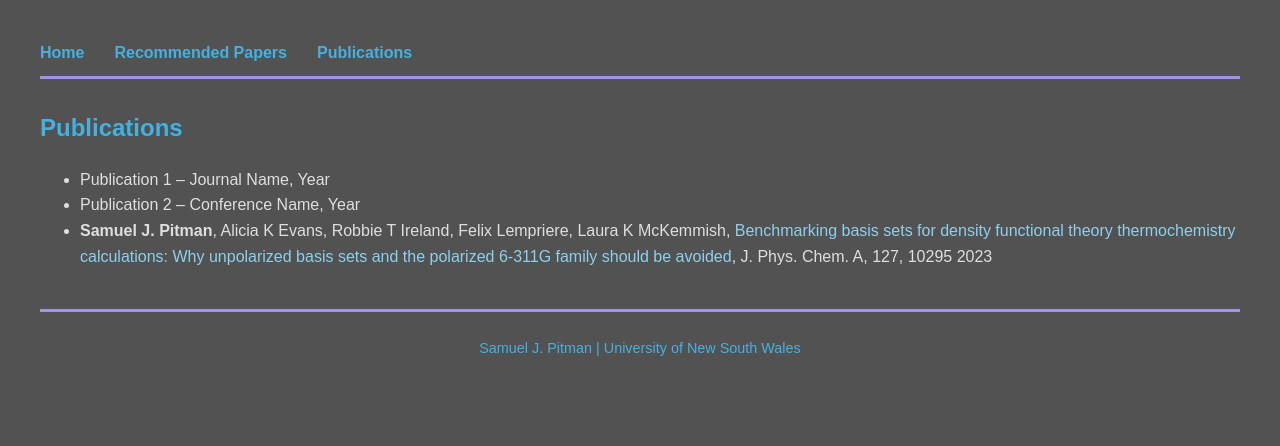
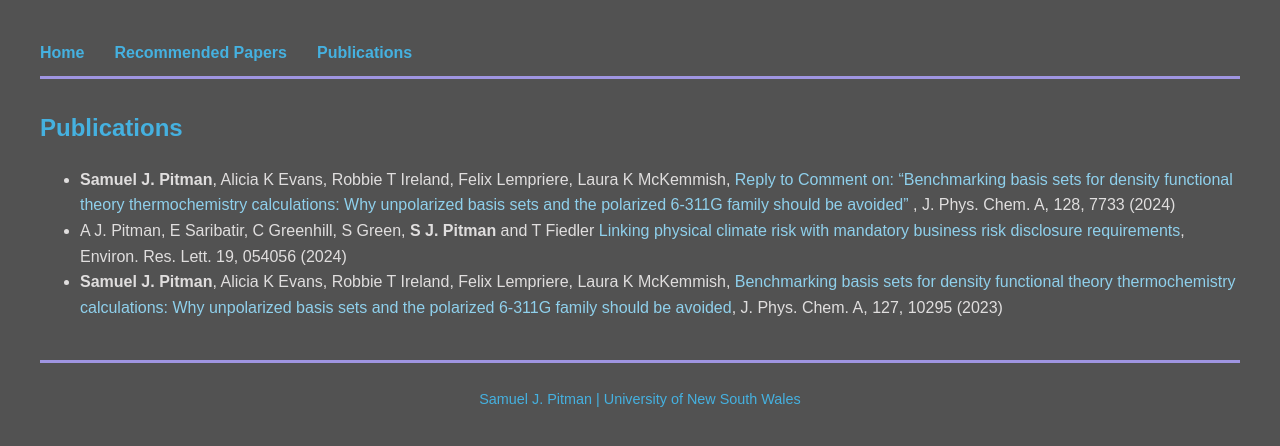
Before and after one commit to SamuelPitman/SamuelPitman.github.io, a Jekyll site: the page built from publications.md, in a window 1280 px wide. Shown: the top 446 px of the page. Built offline with Jekyll 4.4.1, drawn with Linux system fonts in a browser that asks for light colours.

Commit message:
Update publications.md
Added additional publications and formatted.

```diff
--- a/publications.md
+++ b/publications.md
@@ -4,6 +4,6 @@ title: Publications
 ---
 
 ## Publications
-- Publication 1 – Journal Name, Year
-- Publication 2 – Conference Name, Year
-- **Samuel J. Pitman**, Alicia K Evans, Robbie T Ireland, Felix Lempriere, Laura K McKemmish, <a href="https://pubs.acs.org/doi/abs/10.1021/acs.jpca.3c05573" target="_blank" rel="noopener noreferrer"> Benchmarking basis sets for density functional theory thermochemistry calculations: Why unpolarized basis sets and the polarized 6-311G family should be avoided</a>, J. Phys. Chem. A, 127, 10295 2023
+- **Samuel J. Pitman**, Alicia K Evans, Robbie T Ireland, Felix Lempriere, Laura K McKemmish, <a href="https://pubs.acs.org/doi/10.1021/acs.jpca.4c03017" target="_blank" rel="noopener noreferrer"> Reply to Comment on: "Benchmarking basis sets for density functional theory thermochemistry calculations: Why unpolarized basis sets and the polarized 6-311G family should be avoided" </a>, J. Phys. Chem. A, 128, 7733 (2024)
+- A J. Pitman, E Saribatir, C Greenhill, S Green, **S J. Pitman** and T Fiedler <a href="https://iopscience.iop.org/article/10.1088/1748-9326/ad4377" target="_blank" rel="noopener noreferrer"> Linking physical climate risk with mandatory business risk disclosure requirements</a>, Environ. Res. Lett. 19, 054056 (2024)
+- **Samuel J. Pitman**, Alicia K Evans, Robbie T Ireland, Felix Lempriere, Laura K McKemmish, <a href="https://pubs.acs.org/doi/abs/10.1021/acs.jpca.3c05573" target="_blank" rel="noopener noreferrer"> Benchmarking basis sets for density functional theory thermochemistry calculations: Why unpolarized basis sets and the polarized 6-311G family should be avoided</a>, J. Phys. Chem. A, 127, 10295 (2023)
```
